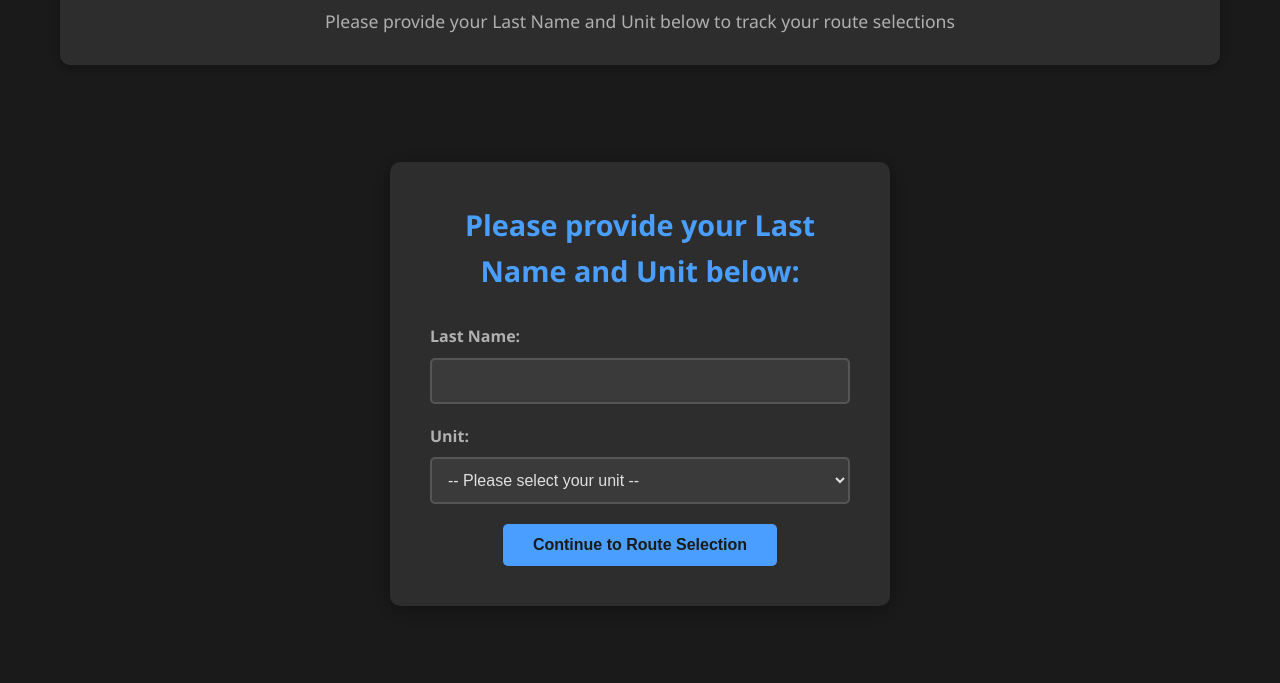
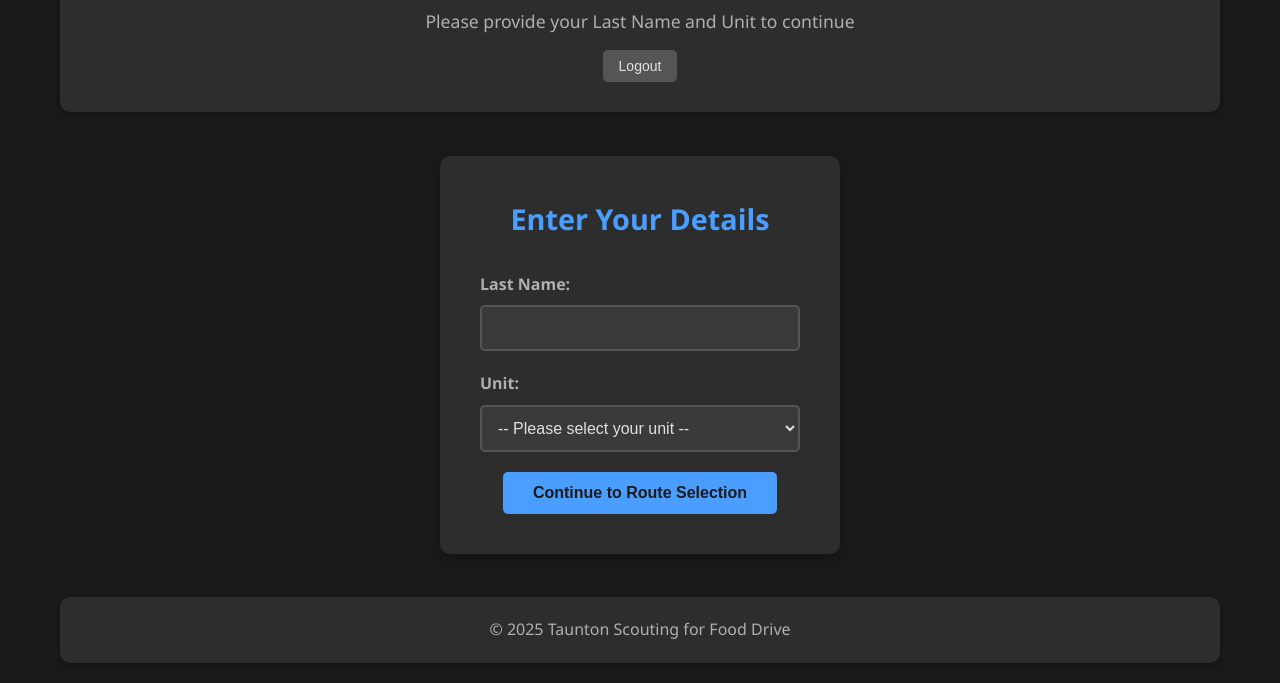
Before and after one commit to jagnetta/sff-tracker, a plain HTML site: page user-info.html in a window 1280 px wide. Shown: the part 117-800 px from the top of the page. Drawn offline with Linux system fonts and the light colour scheme; sample sign-in values are in the browser's storage.

Commit message:
Revert "Removes Footers and Some Logout buttons"
This reverts commit 01d51ec4b7d0045e860e43aa241063189164dc67.

```diff
--- a/user-info.html
+++ b/user-info.html
@@ -10,13 +10,16 @@
     <div class="container">
         <header>
             <h1>User Information</h1>
-            <p>Please provide your Last Name and Unit below to track your route selections</p>
+            <p>Please provide your Last Name and Unit to continue</p>
+            <div class="logout-section">
+                <button onclick="logout()" class="btn-secondary">Logout</button>
+            </div>
         </header>
 
         <main>
             <div class="user-info-container">
+                <h2>Enter Your Details</h2>
                 <form id="userInfoForm">
-                    <h2>Please provide your Last Name and Unit below:</h2>
                     <div class="form-group">
                         <label for="lastName">Last Name:</label>
                         <input type="text" id="lastName" name="lastName" required>
@@ -46,6 +49,9 @@
             </div>
         </main>
 
+        <footer>
+            <p>&copy; 2025 Taunton Scouting for Food Drive</p>
+        </footer>
     </div>
 
     <script src="auth.js"></script>
```
Also changed, not shown: admin-dashboard.html (+3 -0 lines), confirm-routes.html (+3 -0 lines), details.html (+3 -0 lines), home.html (+6 -1 lines), login.html (+6 -2 lines), routes.html (+3 -0 lines).
